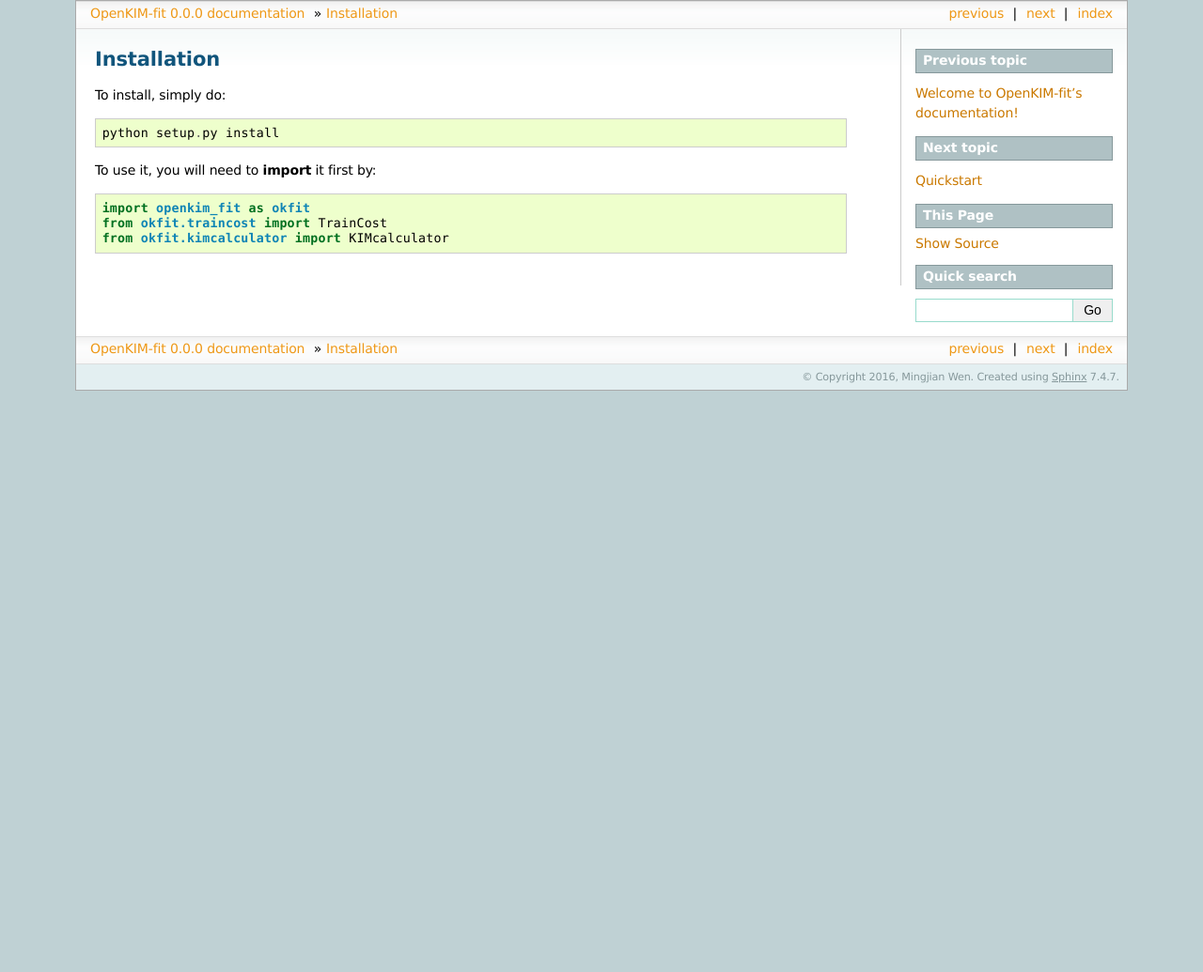
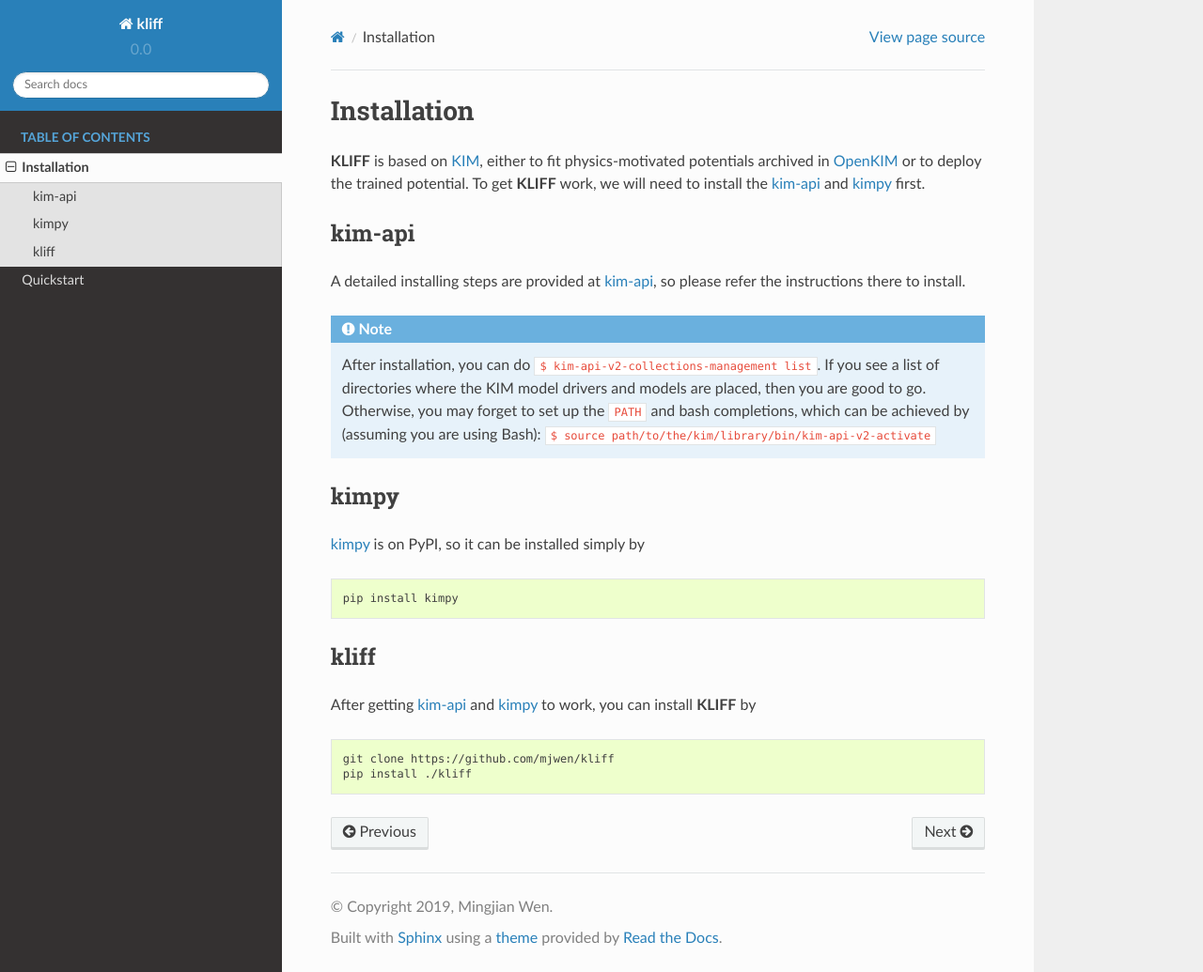
Before and after one commit to openkim/kliff, a Sphinx documentation site: the page built from docs/source/installation.rst, in a window 1280 px wide and 1035 px high. Shown: the whole window at 94% size. Built offline with Sphinx 7.4.7 and the Read the Docs theme 2.0.0, drawn with Linux system fonts in a browser that asks for light colours; pages that are not in the unit, such as notebooks, are missing from menus.

Commit message:
Complete installation.rst

```diff
--- a/docs/source/conf.py
+++ b/docs/source/conf.py
@@ -1,6 +1,6 @@
 # -*- coding: utf-8 -*-
 #
-# OpenKIM-fit documentation build configuration file, created by
+# kliff documentation build configuration file, created by
 # sphinx-quickstart on Fri Sep 16 18:18:16 2016.
 #
 # This file is execfile()d with the current directory set to its
@@ -18,7 +18,7 @@
 # If extensions (or modules to document with autodoc) are in another directory,
 # add these directories to sys.path here. If the directory is relative to the
 # documentation root, use os.path.abspath to make it absolute, like shown here.
-sys.path.insert(0, os.path.abspath('/home/wenz/Applications/openkim-fit'))
+sys.path.insert(0, os.path.abspath('/home/wenz/Applications/kliff'))
 
 # -- General configuration ------------------------------------------------
 
@@ -54,8 +54,8 @@
 master_doc = 'index'
 
 # General information about the project.
-project = u'OpenKIM-fit'
-copyright = u'2016, Mingjian Wen'
+project = u'kliff'
+copyright = u'2019, Mingjian Wen'
 author = u'Mingjian Wen'
 
 # The version info for the project you're documenting, acts as replacement for
@@ -65,7 +65,7 @@
 # The short X.Y version.
 version = u'0.0'
 # The full version, including alpha/beta/rc tags.
-release = u'0.0.0'
+release = u'0.0.1'
 
 # The language for content autogenerated by Sphinx. Refer to documentation
 # for a list of supported languages.
@@ -124,20 +124,20 @@
 #html_theme = 'alabaster'
 #
 #html_theme = 'classic'
-#html_theme_options = {
+# html_theme_options = {
 #    "rightsidebar": "true",
 #    "relbarbgcolor": "black"
-#}
+# }
 
-html_theme = 'sphinxdoc'
-#html_theme = 'sphinx_rtd_theme'
+#html_theme = 'sphinxdoc'
+html_theme = 'sphinx_rtd_theme'
 
 # Add any paths that contain custom themes here, relative to this directory.
 #html_theme_path = []
 
 # The name for this set of Sphinx documents.
 # "<project> v<release> documentation" by default.
-#html_title = u'OpenKIM-fit v0.0.0'
+#html_title = u'kliff v0.0.0'
 
 # A shorter title for the navigation bar.  Default is the same as html_title.
 #html_short_title = None
@@ -219,29 +219,29 @@
 #html_search_scorer = 'scorer.js'
 
 # Output file base name for HTML help builder.
-htmlhelp_basename = 'OpenKIM-fitdoc'
+htmlhelp_basename = 'kliff-fitdoc'
 
 # -- Options for LaTeX output ---------------------------------------------
 
 latex_elements = {
-# The paper size ('letterpaper' or 'a4paper').
-#'papersize': 'letterpaper',
+    # The paper size ('letterpaper' or 'a4paper').
+    # 'papersize': 'letterpaper',
 
-# The font size ('10pt', '11pt' or '12pt').
-#'pointsize': '10pt',
+    # The font size ('10pt', '11pt' or '12pt').
+    # 'pointsize': '10pt',
 
-# Additional stuff for the LaTeX preamble.
-#'preamble': '',
+    # Additional stuff for the LaTeX preamble.
+    # 'preamble': '',
 
-# Latex figure (float) alignment
-#'figure_align': 'htbp',
+    # Latex figure (float) alignment
+    # 'figure_align': 'htbp',
 }
 
 # Grouping the document tree into LaTeX files. List of tuples
 # (source start file, target name, title,
 #  author, documentclass [howto, manual, or own class]).
 latex_documents = [
-    (master_doc, 'OpenKIM-fit.tex', u'OpenKIM-fit Documentation',
+    (master_doc, 'kliff.tex', u'kliff Documentation',
      u'Mingjian Wen', 'manual'),
 ]
 
@@ -271,7 +271,7 @@
 # One entry per manual page. List of tuples
 # (source start file, name, description, authors, manual section).
 man_pages = [
-    (master_doc, 'openkim-fit', u'OpenKIM-fit Documentation',
+    (master_doc, 'kliff', u'kliff Documentation',
      [author], 1)
 ]
 
@@ -285,8 +285,8 @@
 # (source start file, target name, title, author,
 #  dir menu entry, description, category)
 texinfo_documents = [
-    (master_doc, 'OpenKIM-fit', u'OpenKIM-fit Documentation',
-     author, 'OpenKIM-fit', 'One line description of project.',
+    (master_doc, 'kliff', u'kliff Documentation',
+     author, 'kliff', 'One line description of project.',
      'Miscellaneous'),
 ]
 
--- a/docs/source/installation.rst
+++ b/docs/source/installation.rst
@@ -1,13 +1,45 @@
 Installation
-------------
-
-To install, simply do::
-
-    python setup.py install
+============
+**KLIFF** is based on `KIM`_, either to fit physics-motivated potentials archived
+in `OpenKIM`_ or to deploy the trained potential.
+To get **KLIFF** work, we will need to install the `kim-api`_ and `kimpy`_ first.
 
 
-To use it, you will need to **import** it first by::
+kim-api
+-------
+A detailed installing steps are provided at `kim-api`_, so please refer the
+instructions there to install.
 
-    import openkim_fit as okfit
-    from okfit.traincost import TrainCost
-    from okfit.kimcalculator import KIMcalculator
+.. note::
+    After installation, you can do
+    ``$ kim-api-v2-collections-management list``.
+    If you see a list of directories where the KIM model drivers and models are
+    placed, then you are good to go.
+    Otherwise, you may forget to set up the ``PATH`` and bash completions, which
+    can be achieved by (assuming you are using Bash):
+    ``$ source path/to/the/kim/library/bin/kim-api-v2-activate``
+
+
+kimpy
+-----
+`kimpy`_ is on PyPI, so it can be installed simply by
+
+.. code-block:: bash
+
+    pip install kimpy
+
+
+kliff
+-----
+After getting `kim-api`_ and `kimpy`_ to work, you can install **KLIFF** by
+
+.. code-block:: bash
+
+    git clone https://github.com/mjwen/kliff
+    pip install ./kliff
+
+
+.. _KIM: https://openkim.org
+.. _OpenKIM: https://openkim.org
+.. _kim-api: https://openkim.org/kim-api/
+.. _kimpy: https://github.com/mjwen/kimpy
```
Also changed, not shown: docs/source/index.rst (+17 -7 lines).
